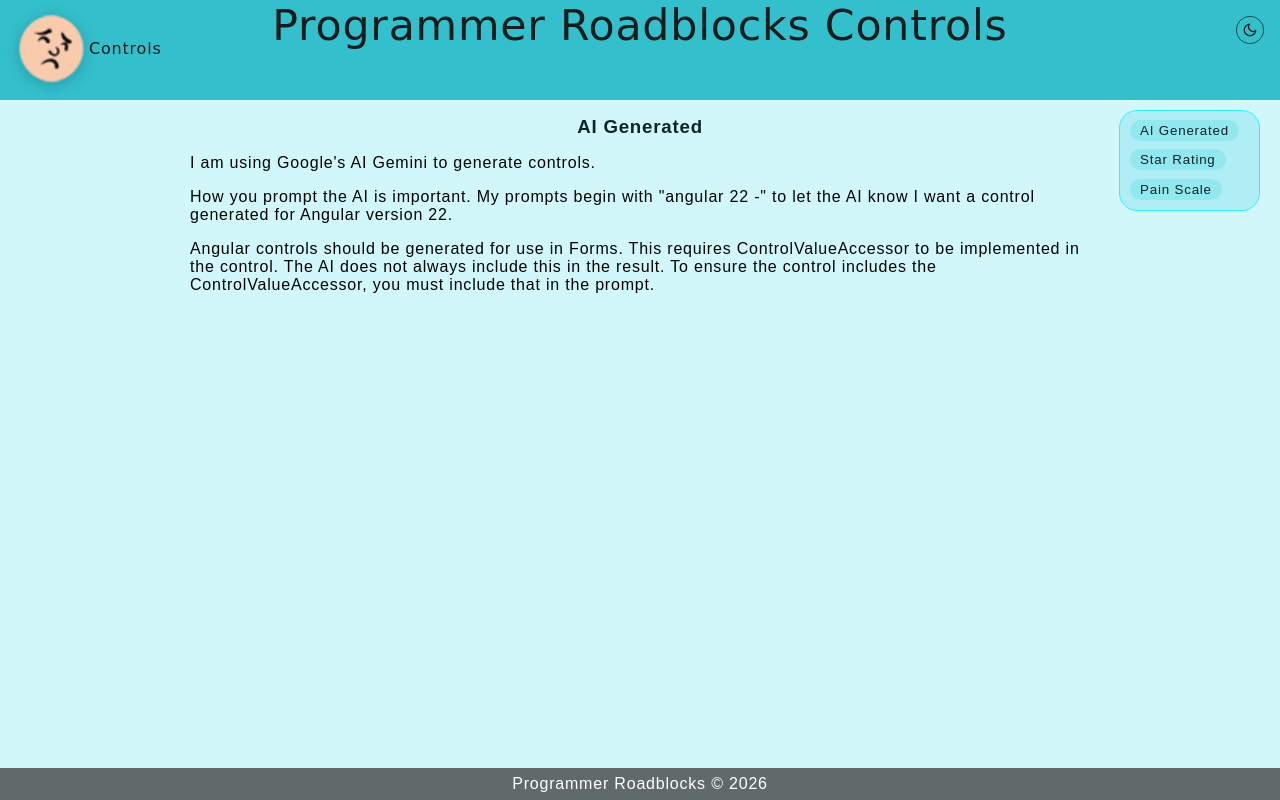
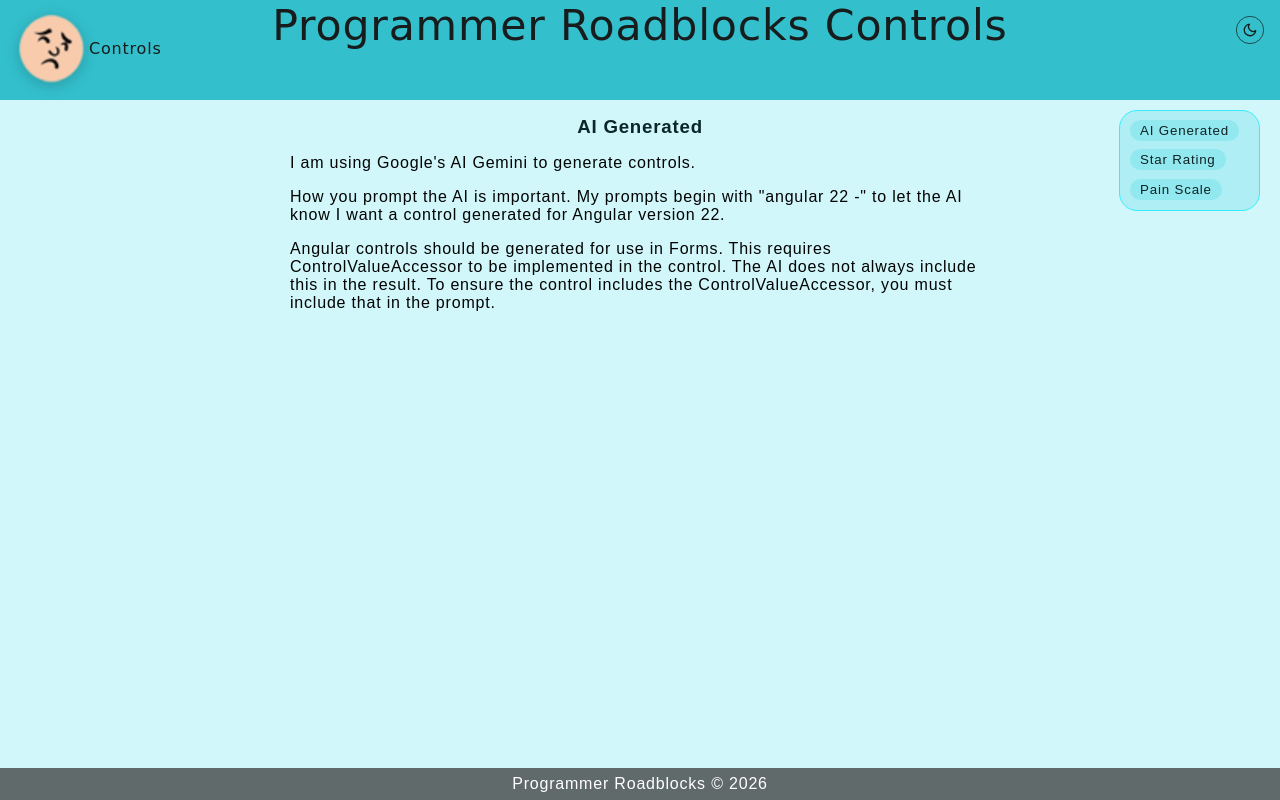
Before and after one commit to PRBDUDE/prb-controls, an Angular app: page /home in a window 1280 px wide. Built offline with nearby package versions, Linux system fonts and the light colour scheme.

Commit message:
reduce 900px to 700px to fit screen better when screen is narrow.

```diff
--- a/src/app/core/jelly-container/jelly-container.scss
+++ b/src/app/core/jelly-container/jelly-container.scss
@@ -4,5 +4,5 @@
   color: inherit;
   background: transparent;
   margin: 1em auto;
-  width: max(900px, 40vw);
+  width: max(700px, 40vw);
 }
```
